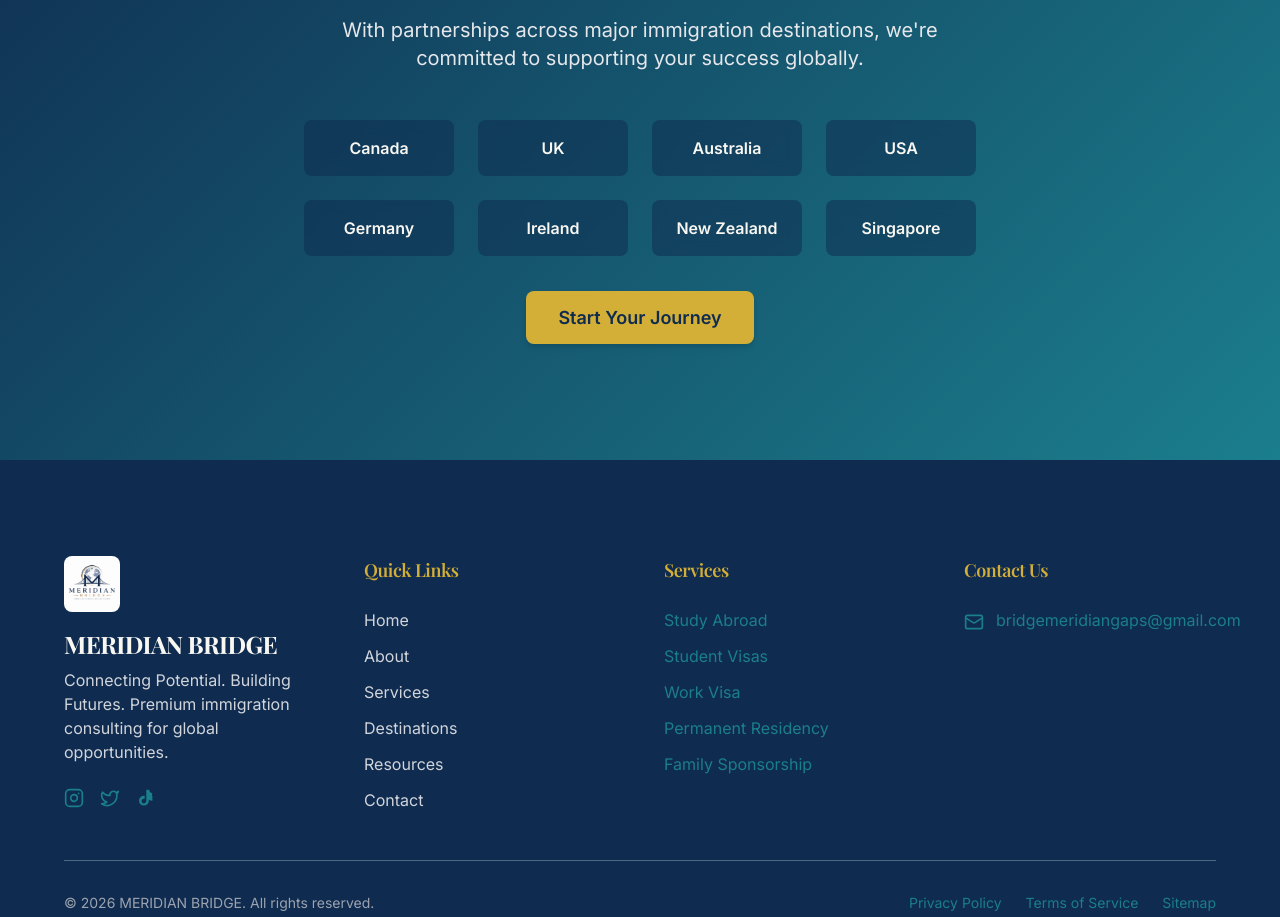
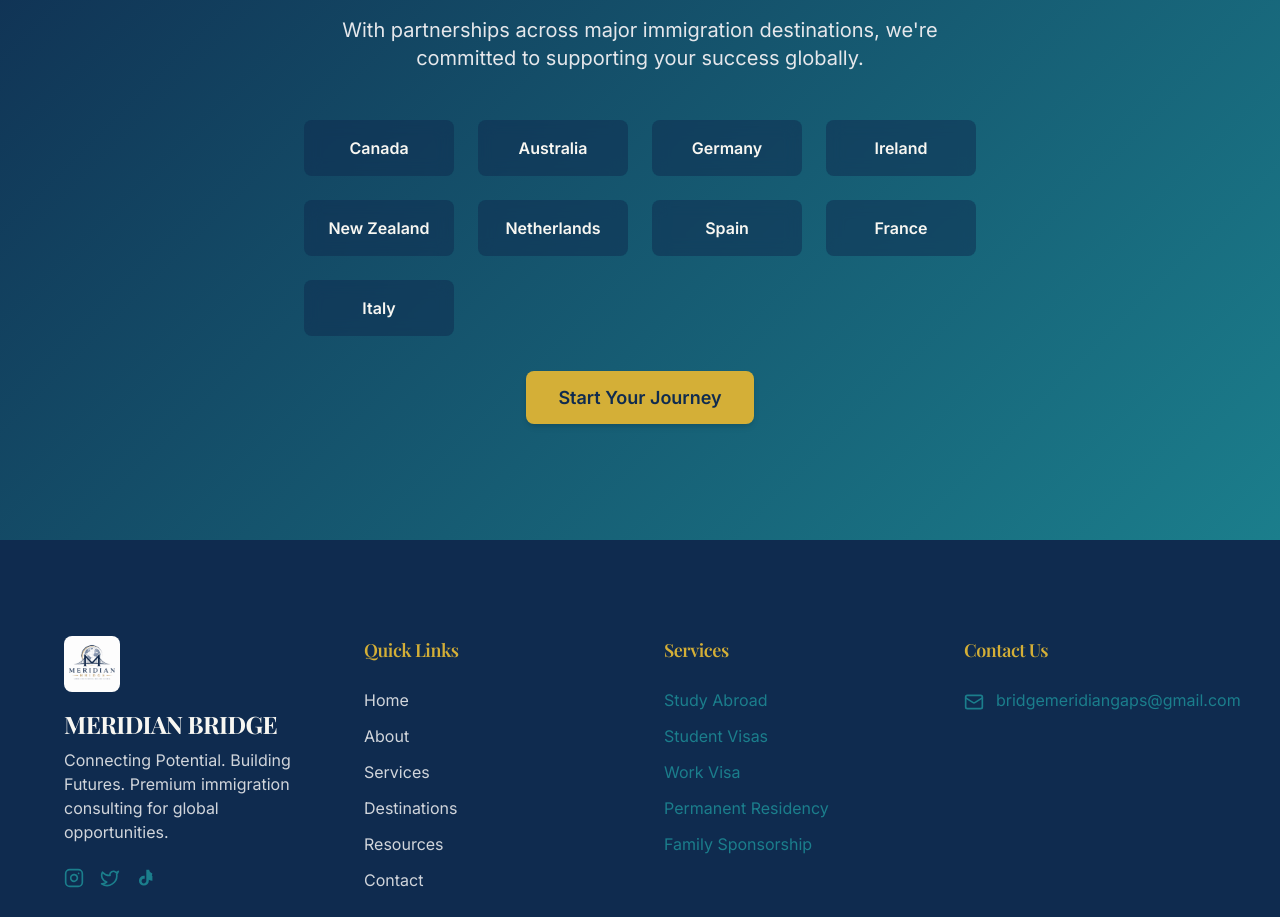
Before and after one commit to Sdboot/Meridian-Bridge, a Next.js app: page /about in a window 1280 px wide. Shown: the part 3320-4237 px from the top of the page. Built offline with nearby package versions, Linux system fonts and the light colour scheme.

Commit message:
Update operating countries to match current destinations (remove UK/USA, add Netherlands/Spain/France/Italy)

```diff
--- a/src/app/about/page.tsx
+++ b/src/app/about/page.tsx
@@ -211,7 +211,7 @@ export default function AboutPage() {
               viewport={{ once: true }}
               className="grid grid-cols-2 md:grid-cols-4 gap-6 text-center max-w-2xl mx-auto mb-12"
             >
-              {['Canada', 'UK', 'Australia', 'USA', 'Germany', 'Ireland', 'New Zealand', 'Singapore'].map(
+              {['Canada', 'Australia', 'Germany', 'Ireland', 'New Zealand', 'Netherlands', 'Spain', 'France', 'Italy'].map(
                 (country) => (
                   <div key={country} className="p-4 bg-navy-700/50 rounded-lg backdrop-blur">
                     <p className="font-semibold">{country}</p>
--- a/src/app/faq/page.tsx
+++ b/src/app/faq/page.tsx
@@ -88,7 +88,7 @@ export default function FAQPage() {
       id: '12',
       question: 'Do you offer services for all countries?',
       answer:
-        'We specialize in major destination countries including Canada, UK, Australia, USA, Germany, Ireland, and New Zealand. We also have expertise with several other countries. Contact us to confirm if we serve your desired destination.',
+        'We specialize in major destination countries including Canada, Australia, Germany, Ireland, New Zealand, Netherlands, Spain, France, and Italy. We also have expertise with several other countries. Contact us to confirm if we serve your desired destination.',
       category: 'Services',
     },
   ];
```
Also changed, not shown: 2 other files (tests, documents, lock files or other folders).
